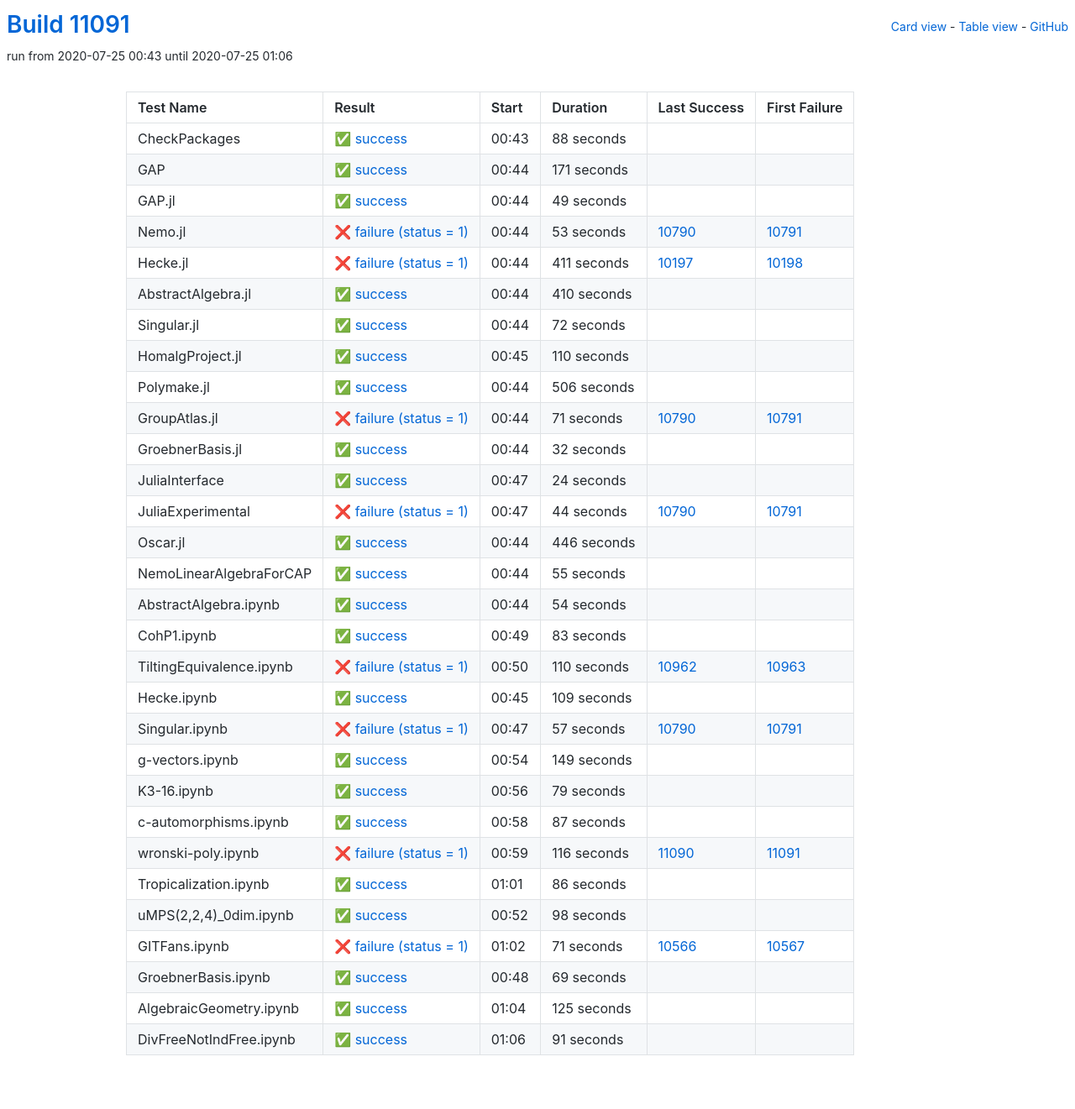
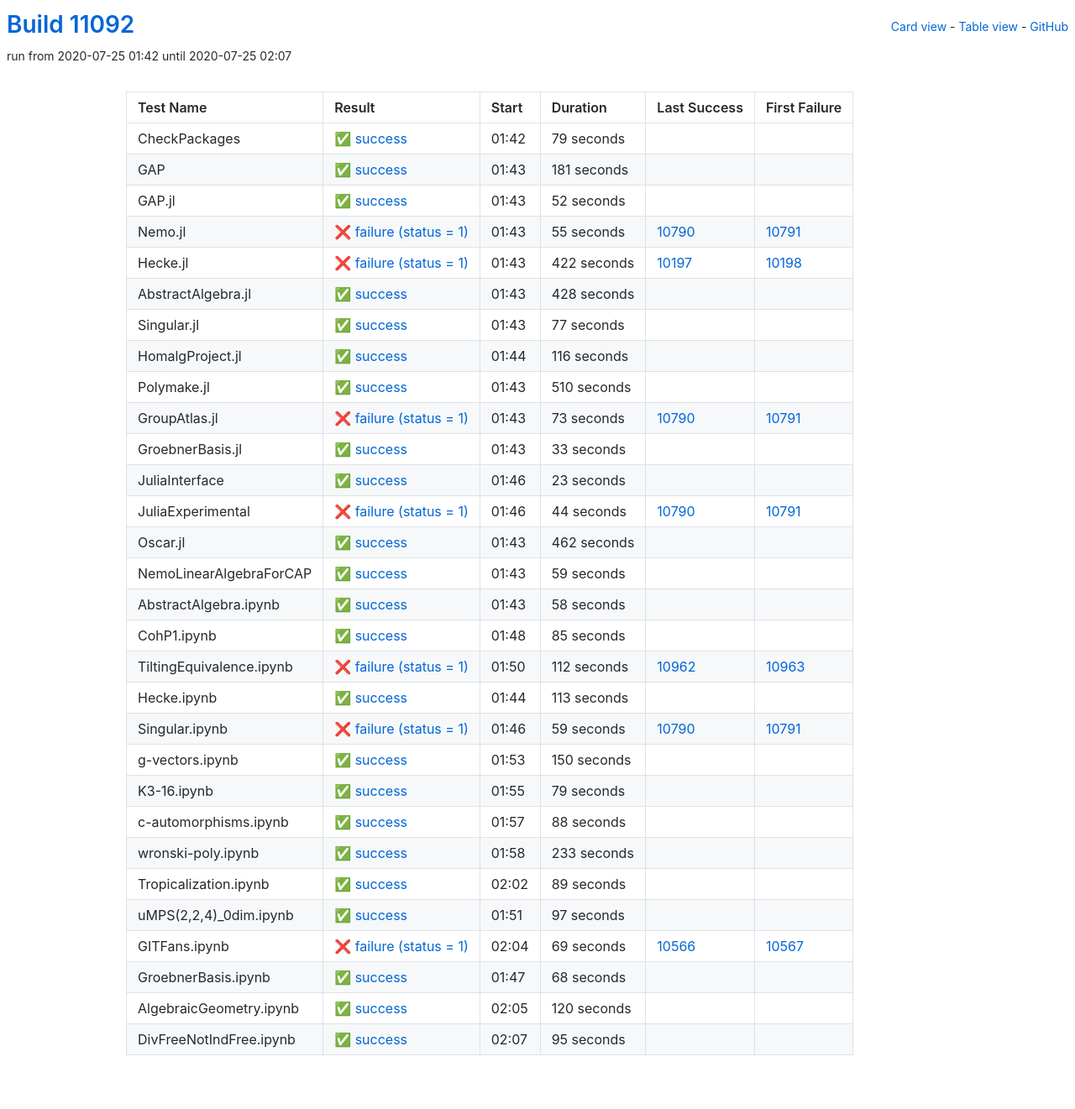
Before and after one commit to oscar-system/oscar-ci-status, a Jekyll site: the page built from table.html, in a window 1280 px wide. Shown: the whole page at 84% size. Built offline with Jekyll 4.4.1, drawn with Linux system fonts in a browser that asks for light colours.

Commit message:
Build #11092

```diff
--- a/_data/ci.yml
+++ b/_data/ci.yml
@@ -1,6 +1,6 @@
 ---
-build: 11091
-build_url: https://oscarci.mathematik.uni-kl.de/job/oscar/11091/
+build: 11092
+build_url: https://oscarci.mathematik.uni-kl.de/job/oscar/11092/
 job: oscar
 organization: oscar-system
 repo: oscar-ci-status
@@ -8,152 +8,152 @@
 tests:
 - name: CheckPackages
   id: checkpackages
-  log: https://oscarci.mathematik.uni-kl.de/job/oscar/11091/artifact/logs/build-11091/CheckPackages.log
-  start: 2020-07-25 00:43
+  log: https://oscarci.mathematik.uni-kl.de/job/oscar/11092/artifact/logs/build-11092/CheckPackages.log
+  start: 2020-07-25 01:42
   success: true
   exitcode: 0
   status: success
-  duration: 88
+  duration: 79
   last_success: false
   last_success_url:
   first_failure: false
   first_failure_url:
 - name: GAP
   id: gap
-  log: https://oscarci.mathematik.uni-kl.de/job/oscar/11091/artifact/logs/build-11091/GAP.log
-  start: 2020-07-25 00:44
+  log: https://oscarci.mathematik.uni-kl.de/job/oscar/11092/artifact/logs/build-11092/GAP.log
+  start: 2020-07-25 01:43
   success: true
   exitcode: 0
   status: success
-  duration: 171
+  duration: 181
   last_success: false
   last_success_url:
   first_failure: false
   first_failure_url:
 - name: GAP.jl
   id: gap-jl
-  log: https://oscarci.mathematik.uni-kl.de/job/oscar/11091/artifact/logs/build-11091/GAP.jl.log
-  start: 2020-07-25 00:44
+  log: https://oscarci.mathematik.uni-kl.de/job/oscar/11092/artifact/logs/build-11092/GAP.jl.log
+  start: 2020-07-25 01:43
   success: true
   exitcode: 0
   status: success
-  duration: 49
+  duration: 52
   last_success: false
   last_success_url:
   first_failure: false
   first_failure_url:
 - name: Nemo.jl
   id: nemo-jl
-  log: https://oscarci.mathematik.uni-kl.de/job/oscar/11091/artifact/logs/build-11091/Nemo.jl.log
-  start: 2020-07-25 00:44
+  log: https://oscarci.mathematik.uni-kl.de/job/oscar/11092/artifact/logs/build-11092/Nemo.jl.log
+  start: 2020-07-25 01:43
   success: false
   exitcode: 1
   status: failure
-  duration: 53
+  duration: 55
   last_success: 10790
   last_success_url: https://oscarci.mathematik.uni-kl.de/job/oscar/10790/
   first_failure: 10791
   first_failure_url: https://oscarci.mathematik.uni-kl.de/job/oscar/10791/
 - name: Hecke.jl
   id: hecke-jl
-  log: https://oscarci.mathematik.uni-kl.de/job/oscar/11091/artifact/logs/build-11091/Hecke.jl.log
-  start: 2020-07-25 00:44
+  log: https://oscarci.mathematik.uni-kl.de/job/oscar/11092/artifact/logs/build-11092/Hecke.jl.log
+  start: 2020-07-25 01:43
   success: false
   exitcode: 1
   status: failure
-  duration: 411
+  duration: 422
   last_success: 10197
   last_success_url: https://oscarci.mathematik.uni-kl.de/job/oscar/10197/
   first_failure: 10198
   first_failure_url: https://oscarci.mathematik.uni-kl.de/job/oscar/10198/
 - name: AbstractAlgebra.jl
   id: abstractalgebra-jl
-  log: https://oscarci.mathematik.uni-kl.de/job/oscar/11091/artifact/logs/build-11091/AbstractAlgebra.jl.log
-  start: 2020-07-25 00:44
+  log: https://oscarci.mathematik.uni-kl.de/job/oscar/11092/artifact/logs/build-11092/AbstractAlgebra.jl.log
+  start: 2020-07-25 01:43
   success: true
   exitcode: 0
   status: success
-  duration: 410
+  duration: 428
   last_success: false
   last_success_url:
   first_failure: false
   first_failure_url:
 - name: Singular.jl
   id: singular-jl
-  log: https://oscarci.mathematik.uni-kl.de/job/oscar/11091/artifact/logs/build-11091/Singular.jl.log
-  start: 2020-07-25 00:44
+  log: https://oscarci.mathematik.uni-kl.de/job/oscar/11092/artifact/logs/build-11092/Singular.jl.log
+  start: 2020-07-25 01:43
   success: true
   exitcode: 0
   status: success
-  duration: 72
+  duration: 77
   last_success: false
   last_success_url:
   first_failure: false
   first_failure_url:
 - name: HomalgProject.jl
   id: homalgproject-jl
-  log: https://oscarci.mathematik.uni-kl.de/job/oscar/11091/artifact/logs/build-11091/HomalgProject.jl.log
-  start: 2020-07-25 00:45
+  log: https://oscarci.mathematik.uni-kl.de/job/oscar/11092/artifact/logs/build-11092/HomalgProject.jl.log
+  start: 2020-07-25 01:44
   success: true
   exitcode: 0
   status: success
-  duration: 110
+  duration: 116
   last_success: false
   last_success_url:
   first_failure: false
   first_failure_url:
 - name: Polymake.jl
   id: polymake-jl
-  log: https://oscarci.mathematik.uni-kl.de/job/oscar/11091/artifact/logs/build-11091/Polymake.jl.log
-  start: 2020-07-25 00:44
+  log: https://oscarci.mathematik.uni-kl.de/job/oscar/11092/artifact/logs/build-11092/Polymake.jl.log
+  start: 2020-07-25 01:43
   success: true
   exitcode: 0
   status: success
-  duration: 506
+  duration: 510
   last_success: false
   last_success_url:
   first_failure: false
   first_failure_url:
 - name: GroupAtlas.jl
   id: groupatlas-jl
-  log: https://oscarci.mathematik.uni-kl.de/job/oscar/11091/artifact/logs/build-11091/GroupAtlas.jl.log
-  start: 2020-07-25 00:44
+  log: https://oscarci.mathematik.uni-kl.de/job/oscar/11092/artifact/logs/build-11092/GroupAtlas.jl.log
+  start: 2020-07-25 01:43
   success: false
   exitcode: 1
   status: failure
-  duration: 71
+  duration: 73
   last_success: 10790
   last_success_url: https://oscarci.mathematik.uni-kl.de/job/oscar/10790/
   first_failure: 10791
   first_failure_url: https://oscarci.mathematik.uni-kl.de/job/oscar/10791/
 - name: GroebnerBasis.jl
   id: groebnerbasis-jl
-  log: https://oscarci.mathematik.uni-kl.de/job/oscar/11091/artifact/logs/build-11091/GroebnerBasis.jl.log
-  start: 2020-07-25 00:44
+  log: https://oscarci.mathematik.uni-kl.de/job/oscar/11092/artifact/logs/build-11092/GroebnerBasis.jl.log
+  start: 2020-07-25 01:43
   success: true
   exitcode: 0
   status: success
-  duration: 32
+  duration: 33
   last_success: false
   last_success_url:
   first_failure: false
   first_failure_url:
 - name: JuliaInterface
   id: juliainterface
-  log: https://oscarci.mathematik.uni-kl.de/job/oscar/11091/artifact/logs/build-11091/JuliaInterface.log
-  start: 2020-07-25 00:47
+  log: https://oscarci.mathematik.uni-kl.de/job/oscar/11092/artifact/logs/build-11092/JuliaInterface.log
+  start: 2020-07-25 01:46
   success: true
   exitcode: 0
   status: success
-  duration: 24
+  duration: 23
   last_success: false
   last_success_url:
   first_failure: false
   first_failure_url:
 - name: JuliaExperimental
   id: juliaexperimental
-  log: https://oscarci.mathematik.uni-kl.de/job/oscar/11091/artifact/logs/build-11091/JuliaExperimental.log
-  start: 2020-07-25 00:47
+  log: https://oscarci.mathematik.uni-kl.de/job/oscar/11092/artifact/logs/build-11092/JuliaExperimental.log
+  start: 2020-07-25 01:46
   success: false
   exitcode: 1
   status: failure
@@ -164,104 +164,104 @@
   first_failure_url: https://oscarci.mathematik.uni-kl.de/job/oscar/10791/
 - name: Oscar.jl
   id: oscar-jl
-  log: https://oscarci.mathematik.uni-kl.de/job/oscar/11091/artifact/logs/build-11091/Oscar.jl.log
-  start: 2020-07-25 00:44
+  log: https://oscarci.mathematik.uni-kl.de/job/oscar/11092/artifact/logs/build-11092/Oscar.jl.log
+  start: 2020-07-25 01:43
   success: true
   exitcode: 0
   status: success
-  duration: 446
+  duration: 462
   last_success: false
   last_success_url:
   first_failure: false
   first_failure_url:
 - name: NemoLinearAlgebraForCAP
   id: nemolinearalgebraforcap
-  log: https://oscarci.mathematik.uni-kl.de/job/oscar/11091/artifact/logs/build-11091/NemoLinearAlgebraForCAP.log
-  start: 2020-07-25 00:44
+  log: https://oscarci.mathematik.uni-kl.de/job/oscar/11092/artifact/logs/build-11092/NemoLinearAlgebraForCAP.log
+  start: 2020-07-25 01:43
   success: true
   exitcode: 0
   status: success
-  duration: 55
+  duration: 59
   last_success: false
   last_success_url:
   first_failure: false
   first_failure_url:
 - name: AbstractAlgebra.ipynb
   id: abstractalgebra-ipynb
-  log: https://oscarci.mathematik.uni-kl.de/job/oscar/11091/artifact/logs/build-11091/AbstractAlgebra.ipynb.log
-  start: 2020-07-25 00:44
+  log: https://oscarci.mathematik.uni-kl.de/job/oscar/11092/artifact/logs/build-11092/AbstractAlgebra.ipynb.log
+  start: 2020-07-25 01:43
   success: true
   exitcode: 0
   status: success
-  duration: 54
+  duration: 58
   last_success: false
   last_success_url:
   first_failure: false
   first_failure_url:
 - name: CohP1.ipynb
   id: cohp1-ipynb
-  log: https://oscarci.mathematik.uni-kl.de/job/oscar/11091/artifact/logs/build-11091/CohP1.ipynb.log
-  start: 2020-07-25 00:49
+  log: https://oscarci.mathematik.uni-kl.de/job/oscar/11092/artifact/logs/build-11092/CohP1.ipynb.log
+  start: 2020-07-25 01:48
   success: true
   exitcode: 0
   status: success
-  duration: 83
+  duration: 85
   last_success: false
   last_success_url:
   first_failure: false
   first_failure_url:
 - name: TiltingEquivalence.ipynb
   id: tiltingequivalence-ipynb
-  log: https://oscarci.mathematik.uni-kl.de/job/oscar/11091/artifact/logs/build-11091/TiltingEquivalence.ipynb.log
-  start: 2020-07-25 00:50
+  log: https://oscarci.mathematik.uni-kl.de/job/oscar/11092/artifact/logs/build-11092/TiltingEquivalence.ipynb.log
+  start: 2020-07-25 01:50
   success: false
   exitcode: 1
   status: failure
-  duration: 110
+  duration: 112
   last_success: 10962
   last_success_url: https://oscarci.mathematik.uni-kl.de/job/oscar/10962/
   first_failure: 10963
   first_failure_url: https://oscarci.mathematik.uni-kl.de/job/oscar/10963/
 - name: Hecke.ipynb
   id: hecke-ipynb
-  log: https://oscarci.mathematik.uni-kl.de/job/oscar/11091/artifact/logs/build-11091/Hecke.ipynb.log
-  start: 2020-07-25 00:45
+  log: https://oscarci.mathematik.uni-kl.de/job/oscar/11092/artifact/logs/build-11092/Hecke.ipynb.log
+  start: 2020-07-25 01:44
   success: true
   exitcode: 0
   status: success
-  duration: 109
+  duration: 113
   last_success: false
   last_success_url:
   first_failure: false
   first_failure_url:
 - name: Singular.ipynb
   id: singular-ipynb
-  log: https://oscarci.mathematik.uni-kl.de/job/oscar/11091/artifact/logs/build-11091/Singular.ipynb.log
-  start: 2020-07-25 00:47
+  log: https://oscarci.mathematik.uni-kl.de/job/oscar/11092/artifact/logs/build-11092/Singular.ipynb.log
+  start: 2020-07-25 01:46
   success: false
   exitcode: 1
   status: failure
-  duration: 57
+  duration: 59
   last_success: 10790
   last_success_url: https://oscarci.mathematik.uni-kl.de/job/oscar/10790/
   first_failure: 10791
   first_failure_url: https://oscarci.mathematik.uni-kl.de/job/oscar/10791/
 - name: g-vectors.ipynb
   id: g-vectors-ipynb
-  log: https://oscarci.mathematik.uni-kl.de/job/oscar/11091/artifact/logs/build-11091/g-vectors.ipynb.log
-  start: 2020-07-25 00:54
+  log: https://oscarci.mathematik.uni-kl.de/job/oscar/11092/artifact/logs/build-11092/g-vectors.ipynb.log
+  start: 2020-07-25 01:53
   success: true
   exitcode: 0
   status: success
-  duration: 149
+  duration: 150
   last_success: false
   last_success_url:
   first_failure: false
   first_failure_url:
 - name: K3-16.ipynb
   id: k3-16-ipynb
-  log: https://oscarci.mathematik.uni-kl.de/job/oscar/11091/artifact/logs/build-11091/K3-16.ipynb.log
-  start: 2020-07-25 00:56
+  log: https://oscarci.mathematik.uni-kl.de/job/oscar/11092/artifact/logs/build-11092/K3-16.ipynb.log
+  start: 2020-07-25 01:55
   success: true
   exitcode: 0
   status: success
@@ -272,96 +272,96 @@
   first_failure_url:
 - name: c-automorphisms.ipynb
   id: c-automorphisms-ipynb
-  log: https://oscarci.mathematik.uni-kl.de/job/oscar/11091/artifact/logs/build-11091/c-automorphisms.ipynb.log
-  start: 2020-07-25 00:58
+  log: https://oscarci.mathematik.uni-kl.de/job/oscar/11092/artifact/logs/build-11092/c-automorphisms.ipynb.log
+  start: 2020-07-25 01:57
   success: true
   exitcode: 0
   status: success
-  duration: 87
+  duration: 88
   last_success: false
   last_success_url:
   first_failure: false
   first_failure_url:
 - name: wronski-poly.ipynb
   id: wronski-poly-ipynb
-  log: https://oscarci.mathematik.uni-kl.de/job/oscar/11091/artifact/logs/build-11091/wronski-poly.ipynb.log
-  start: 2020-07-25 00:59
-  success: false
-  exitcode: 1
-  status: failure
-  duration: 116
-  last_success: 11090
-  last_success_url: https://oscarci.mathematik.uni-kl.de/job/oscar/11090/
-  first_failure: 11091
-  first_failure_url: https://oscarci.mathematik.uni-kl.de/job/oscar/11091/
-- name: Tropicalization.ipynb
-  id: tropicalization-ipynb
-  log: https://oscarci.mathematik.uni-kl.de/job/oscar/11091/artifact/logs/build-11091/Tropicalization.ipynb.log
-  start: 2020-07-25 01:01
+  log: https://oscarci.mathematik.uni-kl.de/job/oscar/11092/artifact/logs/build-11092/wronski-poly.ipynb.log
+  start: 2020-07-25 01:58
   success: true
   exitcode: 0
   status: success
-  duration: 86
+  duration: 233
+  last_success: false
+  last_success_url:
+  first_failure: false
+  first_failure_url:
+- name: Tropicalization.ipynb
+  id: tropicalization-ipynb
+  log: https://oscarci.mathematik.uni-kl.de/job/oscar/11092/artifact/logs/build-11092/Tropicalization.ipynb.log
+  start: 2020-07-25 02:02
+  success: true
+  exitcode: 0
+  status: success
+  duration: 89
   last_success: false
   last_success_url:
   first_failure: false
   first_failure_url:
 - name: uMPS(2,2,4)_0dim.ipynb
   id: umps-2-2-4-0dim-ipynb
-  log: https://oscarci.mathematik.uni-kl.de/job/oscar/11091/artifact/logs/build-11091/uMPS-2-2-4-_0dim.ipynb.log
-  start: 2020-07-25 00:52
+  log: https://oscarci.mathematik.uni-kl.de/job/oscar/11092/artifact/logs/build-11092/uMPS-2-2-4-_0dim.ipynb.log
+  start: 2020-07-25 01:51
   success: true
   exitcode: 0
   status: success
-  duration: 98
+  duration: 97
   last_success: false
   last_success_url:
   first_failure: false
   first_failure_url:
 - name: GITFans.ipynb
   id: gitfans-ipynb
-  log: https://oscarci.mathematik.uni-kl.de/job/oscar/11091/artifact/logs/build-11091/GITFans.ipynb.log
-  start: 2020-07-25 01:02
+  log: https://oscarci.mathematik.uni-kl.de/job/oscar/11092/artifact/logs/build-11092/GITFans.ipynb.log
+  start: 2020-07-25 02:04
   success: false
   exitcode: 1
   status: failure
-  duration: 71
+  duration: 69
   last_success: 10566
   last_success_url: https://oscarci.mathematik.uni-kl.de/job/oscar/10566/
   first_failure: 10567
   first_failure_url: https://oscarci.mathematik.uni-kl.de/job/oscar/10567/
 - name: GroebnerBasis.ipynb
   id: groebnerbasis-ipynb
-  log: https://oscarci.mathematik.uni-kl.de/job/oscar/11091/artifact/logs/build-11091/GroebnerBasis.ipynb.log
-  start: 2020-07-25 00:48
+  log: https://oscarci.mathematik.uni-kl.de/job/oscar/11092/artifact/logs/build-11092/GroebnerBasis.ipynb.log
+  start: 2020-07-25 01:47
   success: true
   exitcode: 0
   status: success
-  duration: 69
+  duration: 68
   last_success: false
   last_success_url:
   first_failure: false
   first_failure_url:
 - name: AlgebraicGeometry.ipynb
   id: algebraicgeometry-ipynb
-  log: https://oscarci.mathematik.uni-kl.de/job/oscar/11091/artifact/logs/build-11091/AlgebraicGeometry.ipynb.log
-  start: 2020-07-25 01:04
+  log: https://oscarci.mathematik.uni-kl.de/job/oscar/11092/artifact/logs/build-11092/AlgebraicGeometry.ipynb.log
+  start: 2020-07-25 02:05
   success: true
   exitcode: 0
   status: success
-  duration: 125
+  duration: 120
   last_success: false
   last_success_url:
   first_failure: false
   first_failure_url:
 - name: DivFreeNotIndFree.ipynb
   id: divfreenotindfree-ipynb
-  log: https://oscarci.mathematik.uni-kl.de/job/oscar/11091/artifact/logs/build-11091/DivFreeNotIndFree.ipynb.log
-  start: 2020-07-25 01:06
+  log: https://oscarci.mathematik.uni-kl.de/job/oscar/11092/artifact/logs/build-11092/DivFreeNotIndFree.ipynb.log
+  start: 2020-07-25 02:07
   success: true
   exitcode: 0
   status: success
-  duration: 91
+  duration: 95
   last_success: false
   last_success_url:
   first_failure: false
```
Also changed, not shown: README.md.
